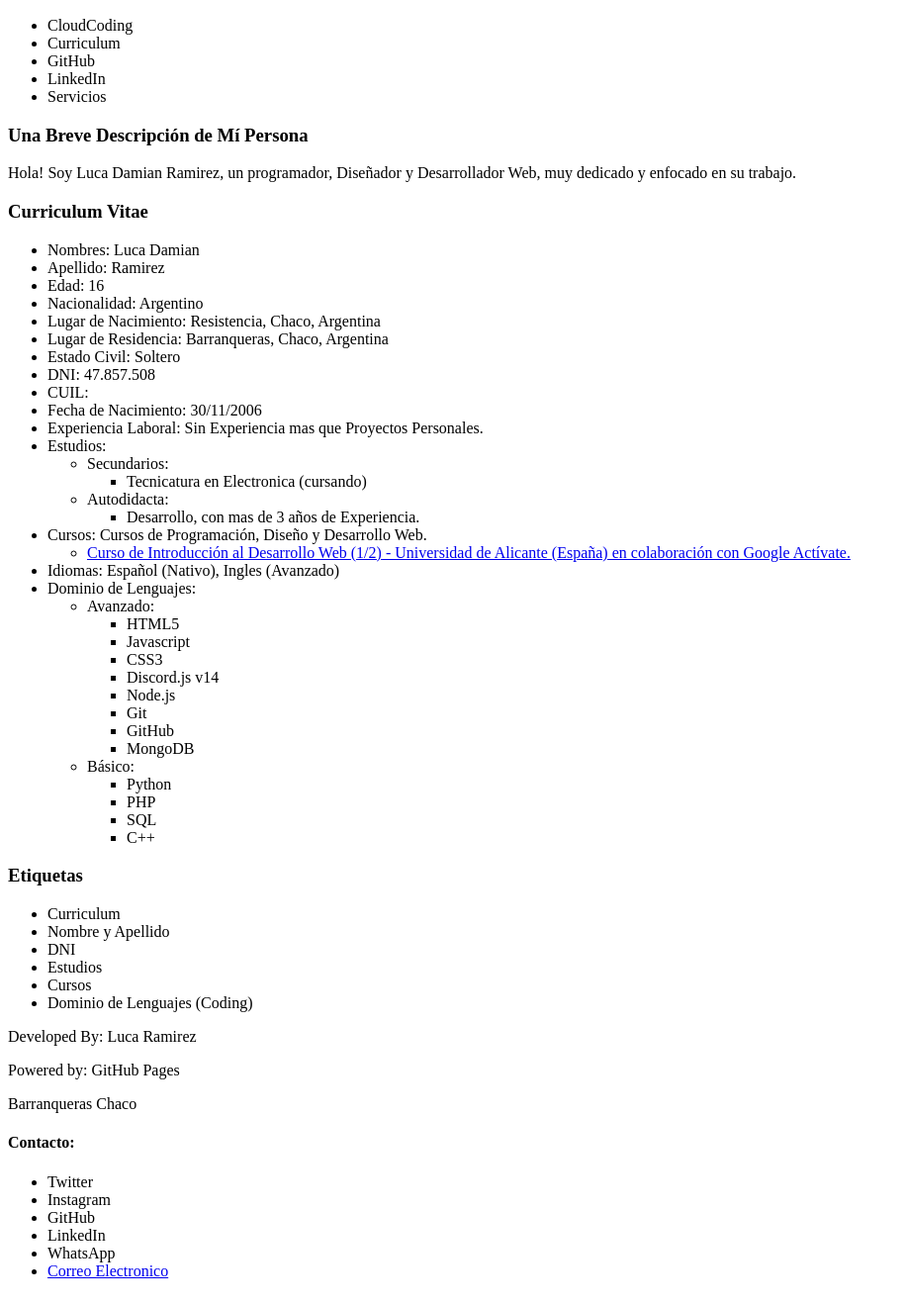
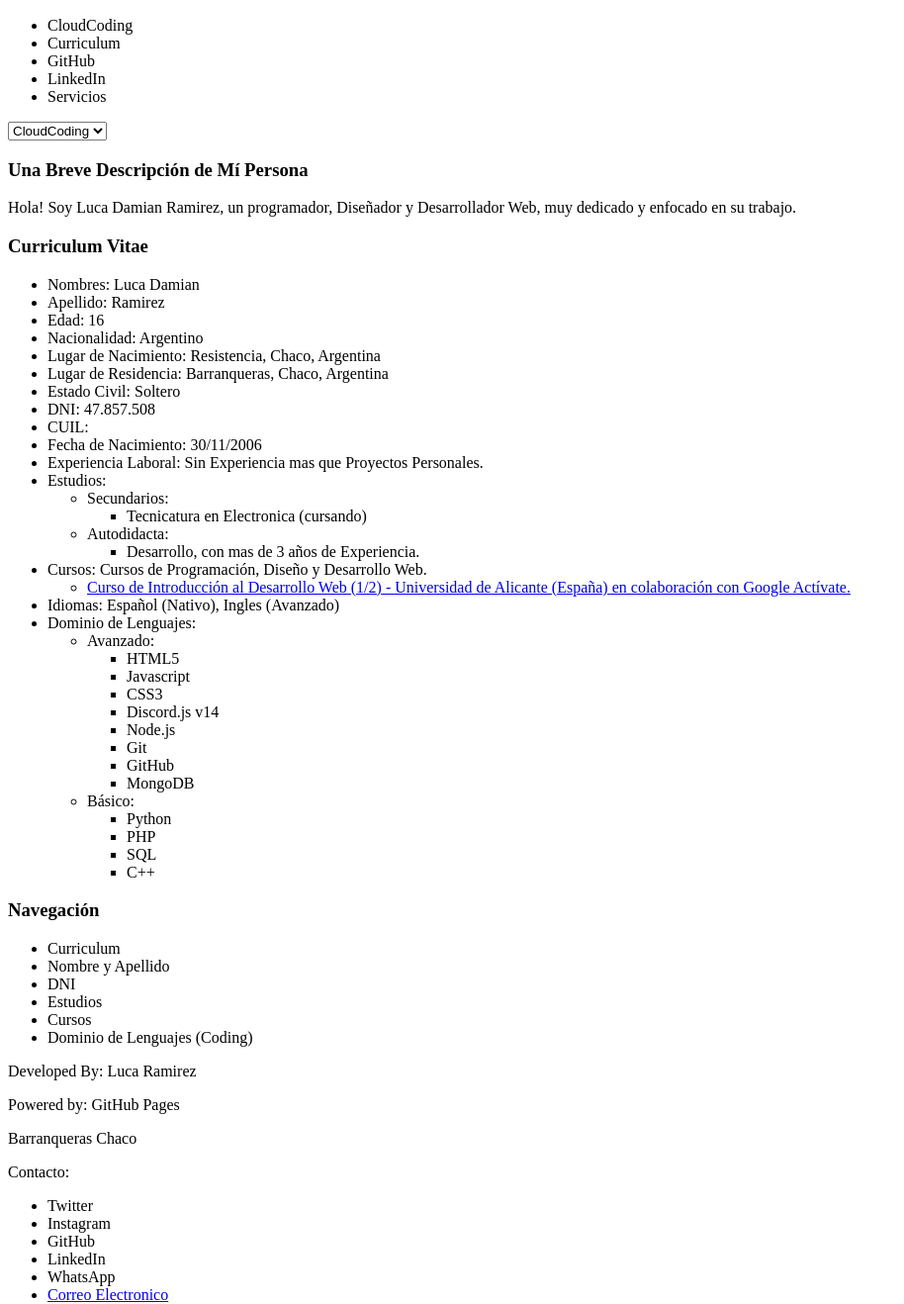
Before and after one commit to lukitaz-r/lukitaz-r.github.io, a plain HTML site: page index.html in a window 1280 px wide. Shown: the part 110-1428 px from the top of the page at 99% size, without its empty margins (0-914 px from the left). Drawn offline with Linux system fonts and the light colour scheme.

Commit message:
otro commit

```diff
--- a/index.html
+++ b/index.html
@@ -24,6 +24,14 @@
             <li>LinkedIn</li>
             <li>Servicios</li>
         </ul>
+
+        <select name="" id="">
+            <option value="">CloudCoding</option>
+            <option value="">Curriculum</option>
+            <option value="">GitHub</option>
+            <option value="">LinkedIn</option>
+            <option value="">Servicios</option>
+        </select>
     </nav>
 
     <main>
@@ -139,7 +147,7 @@
     </main>
 
     <aside>
-        <h3>Etiquetas</h3>
+        <h3>Navegación</h3>
         <ul>
             <li>Curriculum</li>
             <li>Nombre y Apellido</li>
@@ -154,7 +162,7 @@
         <p>Developed By: Luca Ramirez</h4>
         <p>Powered by: GitHub Pages</p>
         <p>Barranqueras Chaco</p>
-        <h4>Contacto:</h4>
+        <p>Contacto:<p>
         <ul>
             <li>Twitter</li>
             <li>Instagram</li>
```
